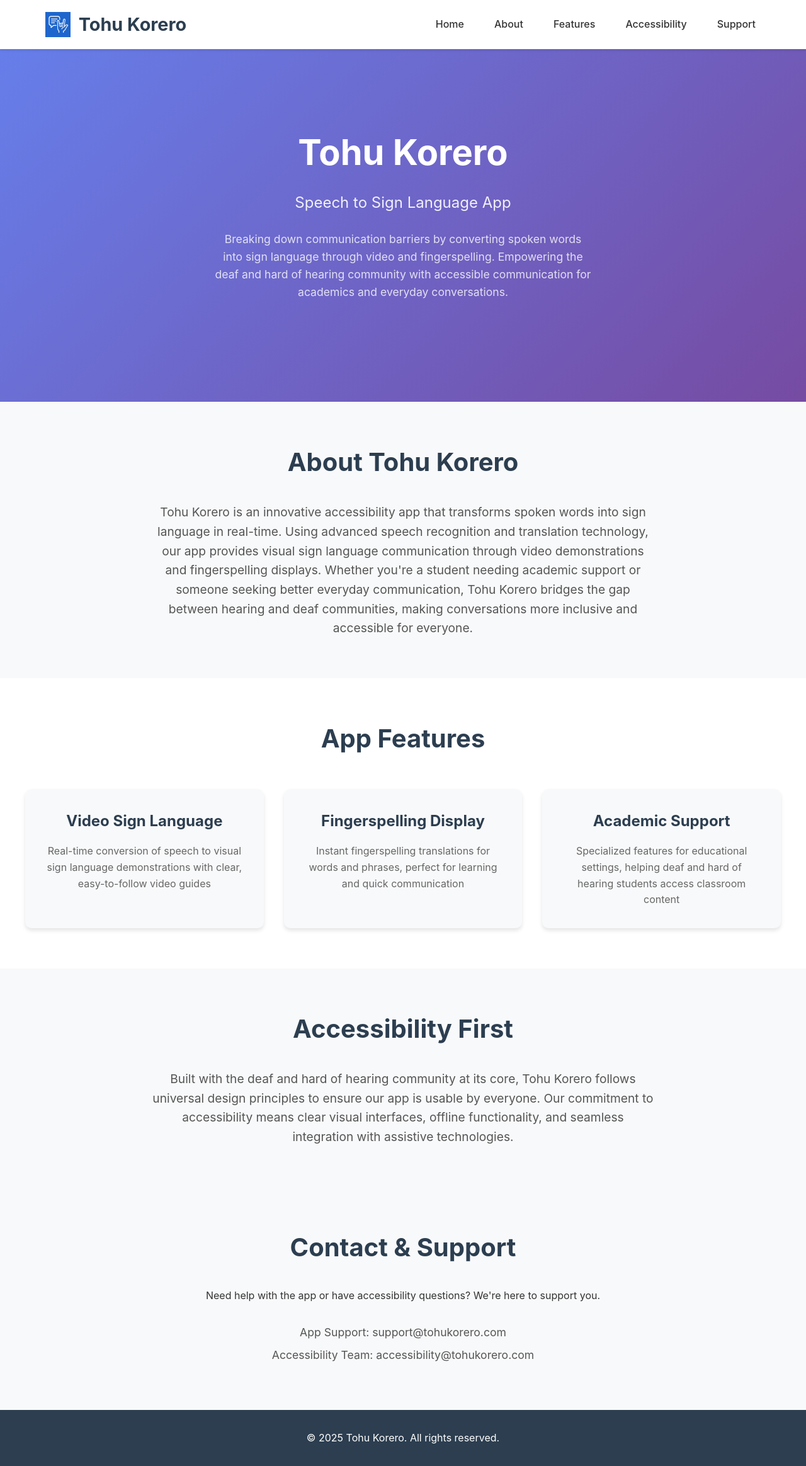
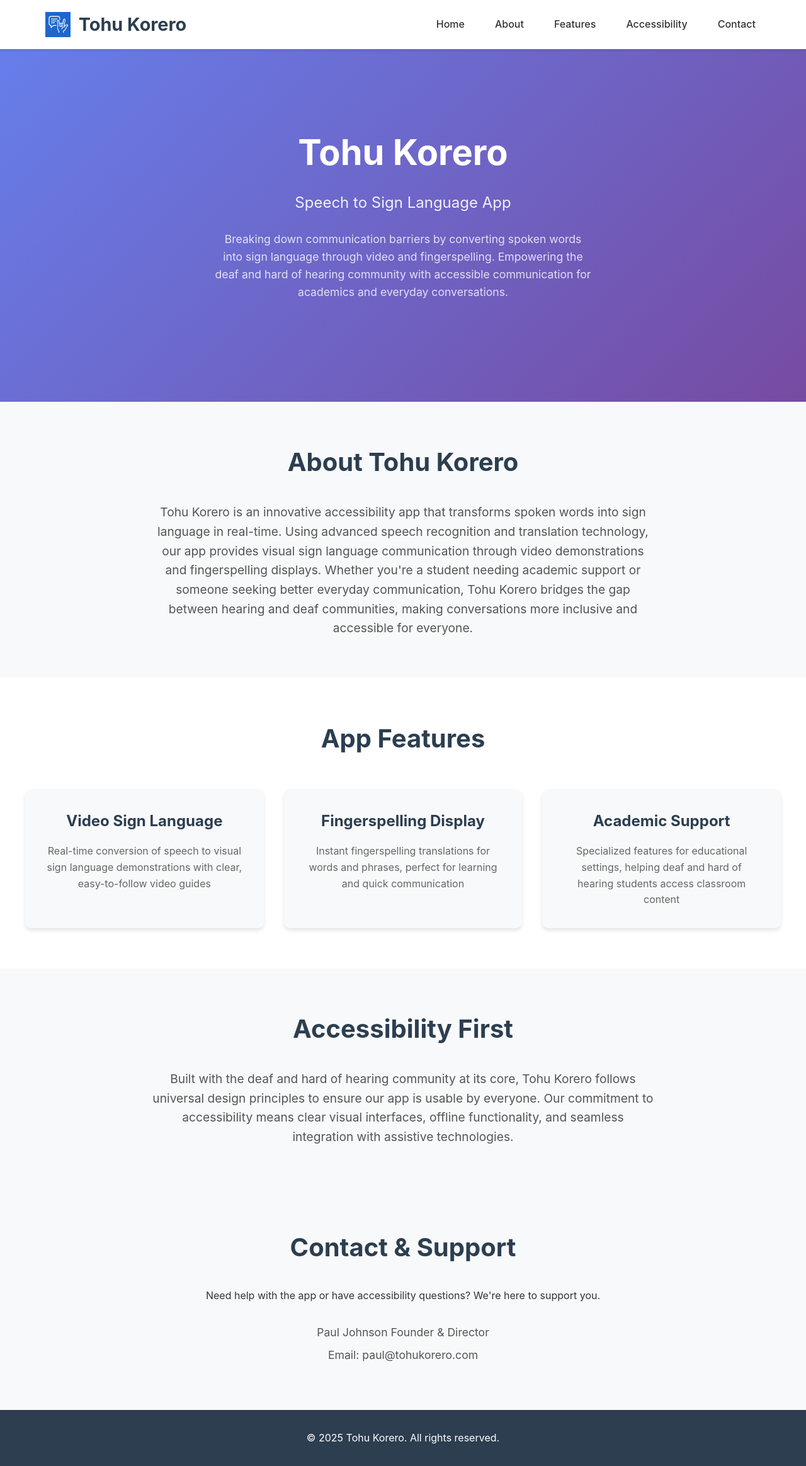
Before and after one commit to paul-study/tohu-korero-website, a React (Create React App) app: page / in a window 1280 px wide. Shown: the whole page at 63% size. Built offline with nearby package versions, Linux system fonts and the light colour scheme.

Commit message:
updated contact information

```diff
--- a/src/App.js
+++ b/src/App.js
@@ -3,7 +3,7 @@ import './App.css';
 function App() {
   return (
     <div className="App">
-      {/* Navigation */}
+
       <nav className="navbar">
         <div className="nav-container">
           <div className="nav-logo">
@@ -15,12 +15,12 @@ function App() {
             <li><a href="#about">About</a></li>
             <li><a href="#features">Features</a></li>
             <li><a href="#accessibility">Accessibility</a></li>
-            <li><a href="#contact">Support</a></li>
+            <li><a href="#contact">Contact</a></li>
           </ul>
         </div>
       </nav>
 
-      {/* Hero Section */}
+
       <section id="home" className="hero">
         <div className="hero-container">
           <h1 className="hero-title">Tohu Korero</h1>
@@ -34,7 +34,7 @@ function App() {
         </div>
       </section>
 
-      {/* About Section */}
+
       <section id="about" className="about">
         <div className="container">
           <h2>About Tohu Korero</h2>
@@ -49,7 +49,7 @@ function App() {
         </div>
       </section>
 
-      {/* Features Section */}
+
       <section id="features" className="services">
         <div className="container">
           <h2>App Features</h2>
@@ -70,7 +70,7 @@ function App() {
         </div>
       </section>
 
-      {/* Accessibility Section */}
+
       <section id="accessibility" className="about">
         <div className="container">
           <h2>Accessibility First</h2>
@@ -83,21 +83,21 @@ function App() {
         </div>
       </section>
 
-      {/* Contact Section */}
+
       <section id="contact" className="contact">
         <div className="container">
           <h2>Contact & Support</h2>
           <p>Need help with the app or have accessibility questions? We're here to support you.</p>
           <div className="contact-info">
-            <p>App Support: support@tohukorero.com</p>
-            <p>Accessibility Team: accessibility@tohukorero.com</p>
+            <p>Paul Johnson Founder & Director</p>
+            <p>Email: paul@tohukorero.com</p>
             {/* <p>Phone: +64 (0) 123 456 789</p> */}
             {/* <p>TTY Available for Deaf/Hard of Hearing Users</p> */}
           </div>
         </div>
       </section>
 
-      {/* Footer */}
+
       <footer className="footer">
         <div className="container">
           <p>&copy; 2025 Tohu Korero. All rights reserved.</p>
```
